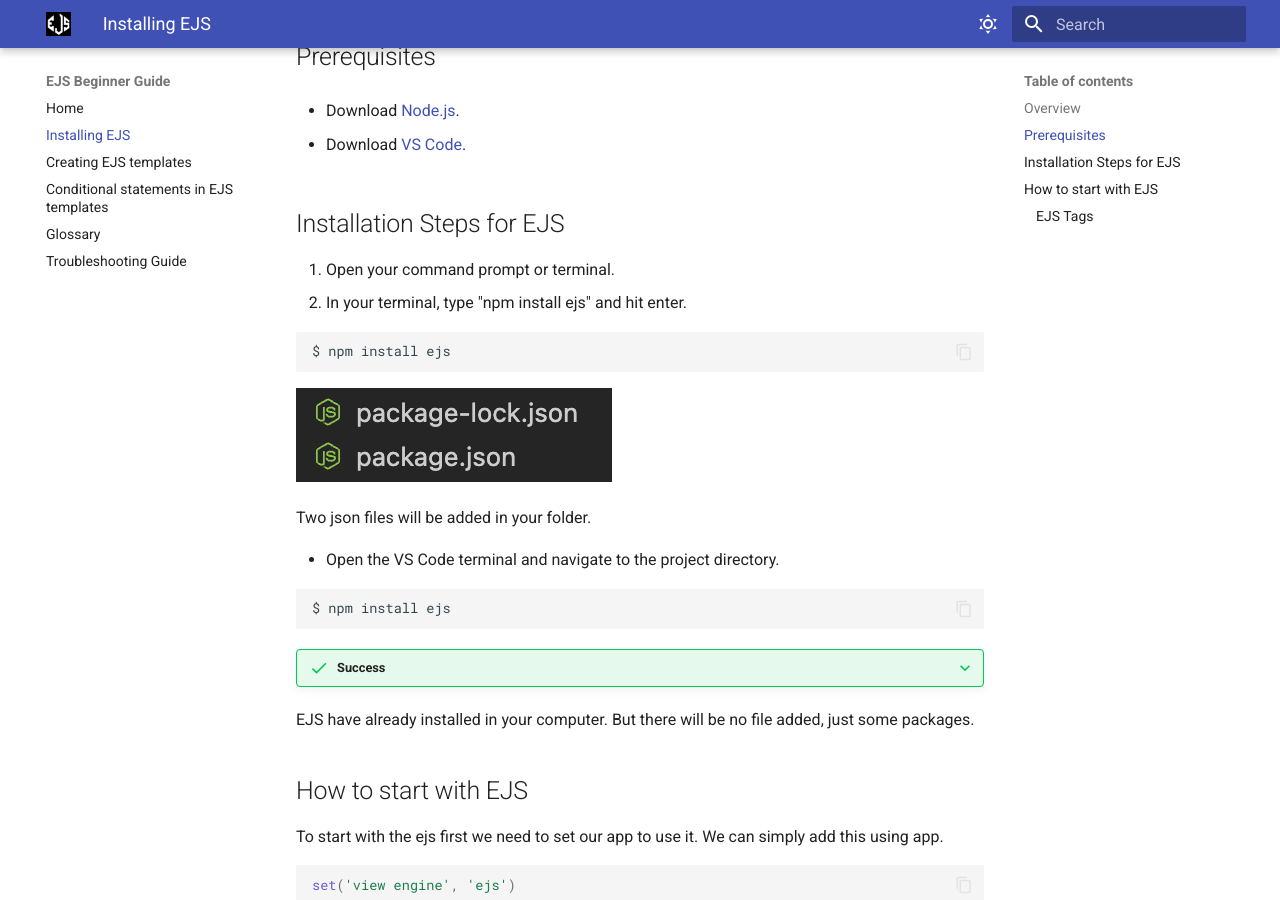
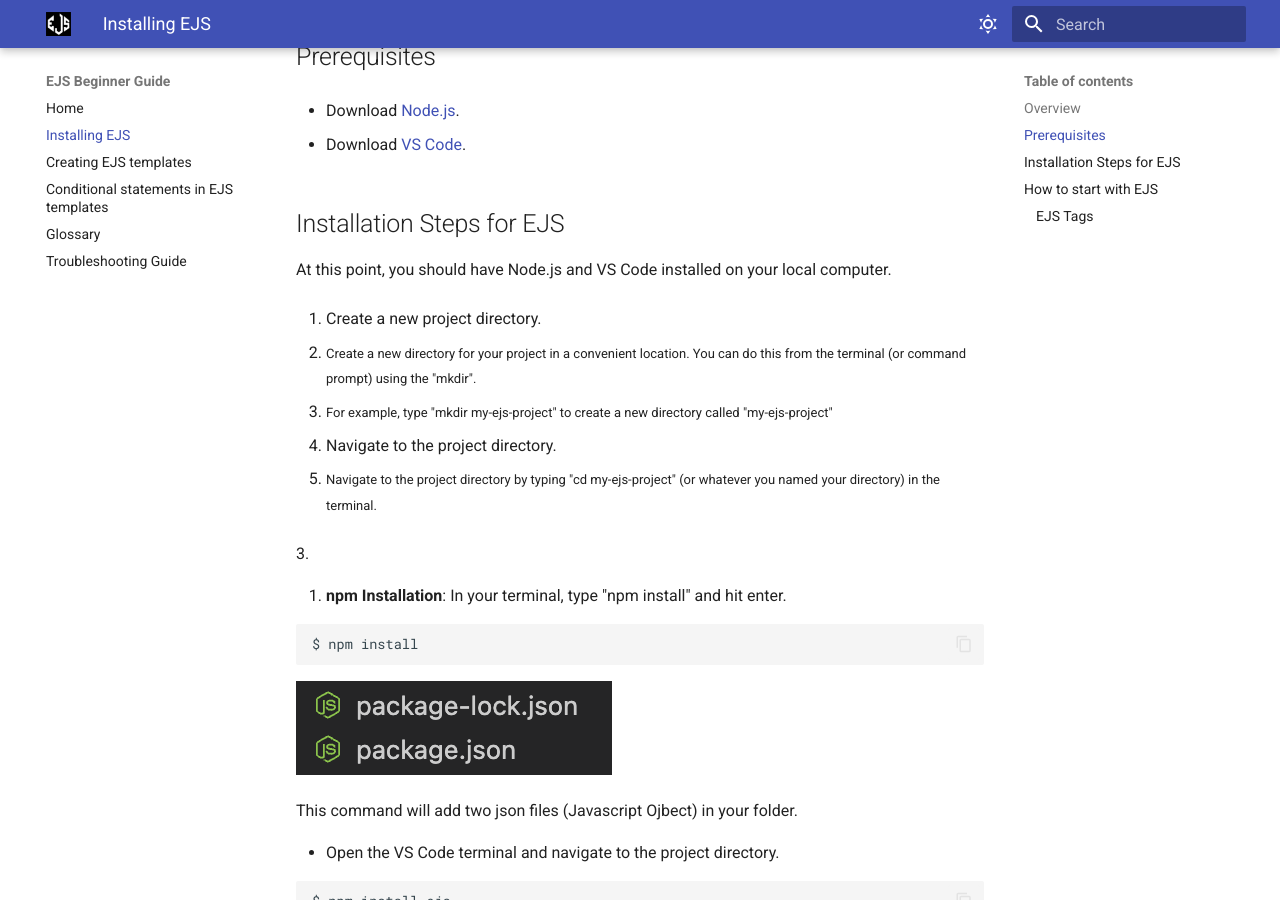
Before and after one commit to M1xckk/Comm-Docs-Test, an MkDocs documentation site: the page built from docs/task1.md, in a window 1280 px wide and 900 px high, scrolled down 452 px. Built offline with MkDocs 1.6.1 and Material for MkDocs 9.7.7, drawn with Linux system fonts in a browser that asks for light colours.

Commit message:
add more content and structure

````diff
--- a/docs/task1.md
+++ b/docs/task1.md
@@ -14,16 +14,28 @@
 
 ## Installation Steps for EJS
 
-1. Open your command prompt or terminal.
-2. In your terminal, type "npm install ejs" and hit enter.
+At this point, you should have Node.js and VS Code installed on your local computer.
+
+1. Create a new project directory.
+
+   1. <font size = "2"> Create a new directory for your project in a convenient location. You can do this from the terminal (or command prompt) using the "mkdir". </font>
+   2. <font size = "2"> For example, type "mkdir my-ejs-project" to create a new directory called "my-ejs-project" </font>
+
+2. Navigate to the project directory.
+
+   1. <font size = "2">Navigate to the project directory by typing "cd my-ejs-project" (or whatever you named your directory) in the terminal.</font>
+
+3.
+
+4. **npm Installation**: In your terminal, type "npm install" and hit enter.
 
 ```py
-$ npm install ejs
+$ npm install
 ```
 
 ![npm i](/images/image2.png)
 
-Two json files will be added in your folder.
+This command will add two json files (Javascript Ojbect) in your folder.
 
 - Open the VS Code terminal and navigate to the project directory.
 
````
